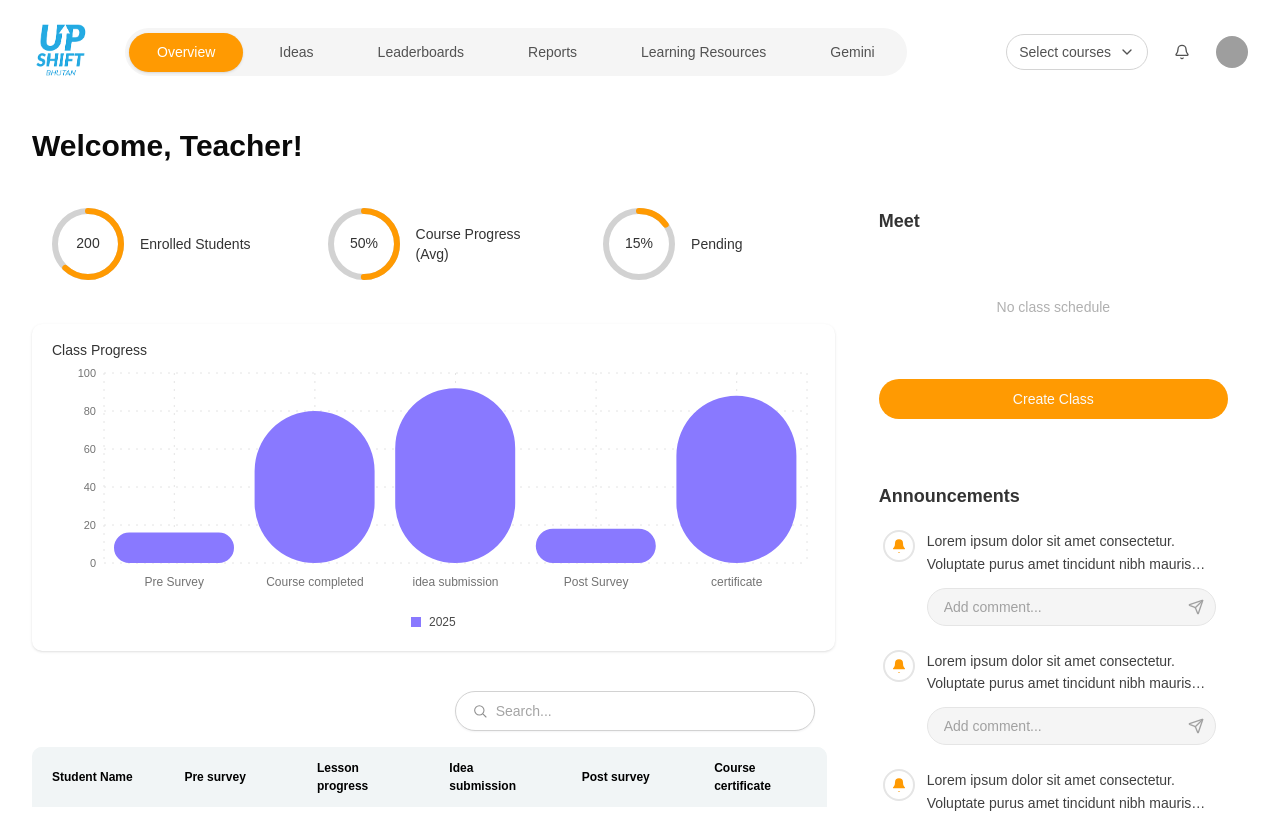
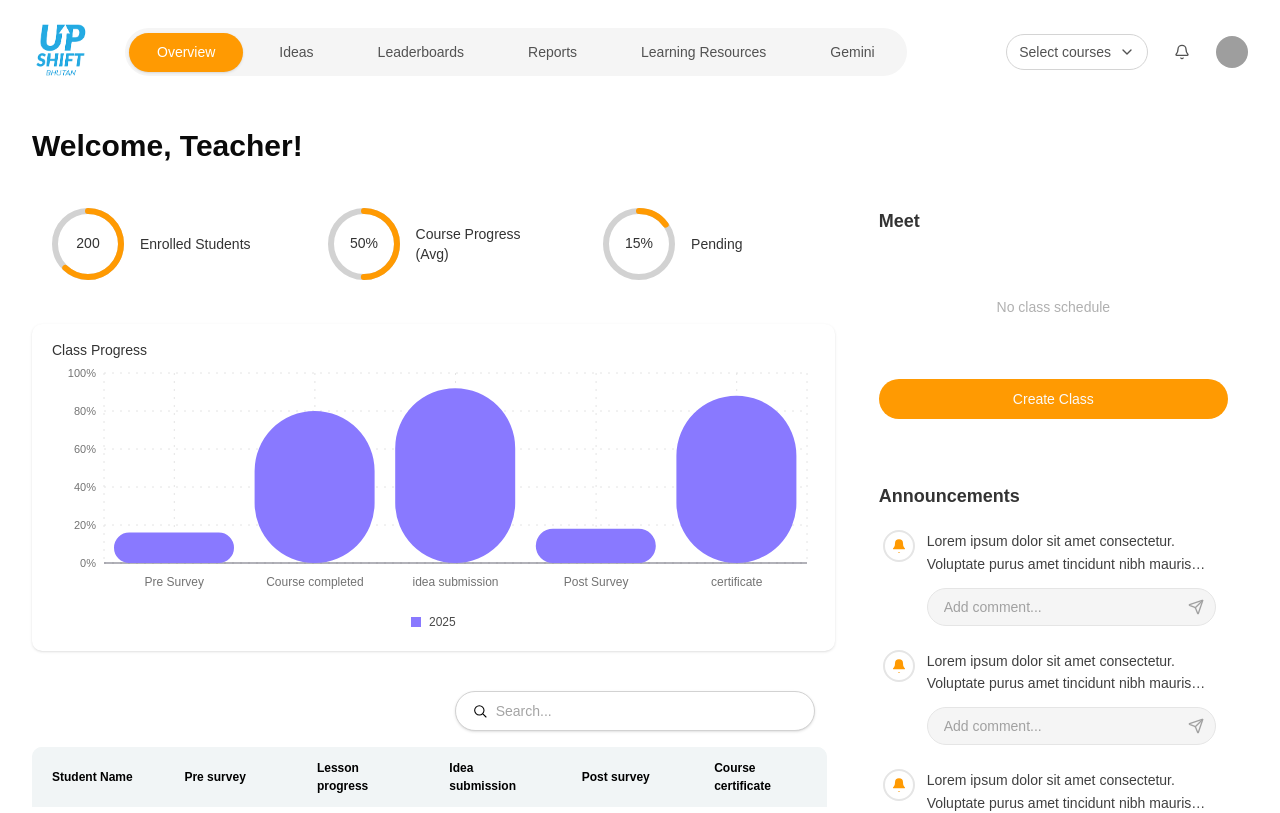
Before and after one commit to Digi9ReachInfoSystems/google-classroom, a Next.js app: page /teacher/dashboard in a window 1280 px wide. Shown: the top 813 px of the page. Built offline with nearby package versions, Linux system fonts and the light colour scheme; grey boxes are pictures that could not be loaded.

Commit message:
chats color changes updated

```diff
--- a/src/components/teacherdashboard/teacheroverview/modules/ClassProgressCard.tsx
+++ b/src/components/teacherdashboard/teacheroverview/modules/ClassProgressCard.tsx
@@ -1,7 +1,7 @@
 "use client";
 
 import React from "react";
-import { Bar, BarChart, CartesianGrid, XAxis, YAxis, ReferenceArea } from "recharts";
+import { Bar, BarChart, CartesianGrid, XAxis, YAxis } from "recharts";
 import { Card, CardContent } from "@/components/ui/card";
 import {
   ChartConfig,
@@ -37,6 +37,7 @@ export default function TeacherclassProgressCard() {
             margin={{ top: 12, right: 8, bottom: 8, left: 24 }}
             barCategoryGap={24}
             barGap={6}
+
           >
             <CartesianGrid strokeDasharray="2 6" vertical horizontal stroke="var(--neutral-200)" />
 
@@ -45,7 +46,7 @@ export default function TeacherclassProgressCard() {
             <XAxis
               dataKey="stage"
               tickLine={false}
-              axisLine={false}
+              axisLine={{ stroke: "#00001A4D", strokeWidth: 2 }} // dark & thick
               tickMargin={8}
               tick={{ fill: "var(--neutral-800)", fontSize: 12 }}
             />
@@ -56,9 +57,13 @@ export default function TeacherclassProgressCard() {
               tickLine={false}
               axisLine={false}
               tick={{ fill: "var(--neutral-700)", fontSize: 11 }}
+              tickFormatter={(value) => `${value}%`}
             />
 
-            <ChartTooltip cursor={{ fill: "transparent" }} content={<ChartTooltipContent className="text-[12px]" />} />
+            <ChartTooltip
+              cursor={{ fill: "transparent" }}
+              content={<ChartTooltipContent className="text-[12px]" formatter={(value) => `${value}%`} />}
+            />
 
             {/* Bars: width = 152px, color = #8979FF */}
             <Bar
@@ -67,8 +72,12 @@ export default function TeacherclassProgressCard() {
               radius={[70, 70, 70, 70]}
               barSize={120}
             />
+
           </BarChart>
+
         </ChartContainer>
+
+        {/* divider above legend */}
 
         {/* legend */}
         <div className="mt-3 flex items-center justify-center gap-2 text-[12px] text-[var(--neutral-900)]">
--- a/src/components/teacherdashboard/teacheroverview/modules/StudentsTable.tsx
+++ b/src/components/teacherdashboard/teacheroverview/modules/StudentsTable.tsx
@@ -91,8 +91,9 @@ export default function TeacherstudentsTable() {
     <div className="bg-white rounded-lg  border-neutral-200">
       {/* search pill */}
       <div className="px-5 pt-4 pb-4 flex justify-end">
-        <label className="flex items-center gap-2 rounded-full border border-[var(--neutral-300)] bg-white pl-4 pr-4 h-10 w-full sm:w-[300px] md:w-[360px] max-w-full shadow-[0_1px_2px_rgba(16,24,40,0.05)] focus-within:ring-2 focus-within:ring-[var(--neutral-200)]">
-          <svg width="16" height="16" viewBox="0 0 24 24" className="text-[var(--neutral-600)]">
+        <label className="relative flex items-center gap-2 rounded-full border border-[var(--neutral-300)] bg-white pl-4 pr-4 h-10 w-full sm:w-[300px] md:w-[360px] max-w-full shadow-sm focus-within:ring-2 focus-within:ring-[var(--neutral-200)] transition-colors">
+          <span className="sr-only">Search students</span>
+          <svg width="16" height="16" viewBox="0 0 24 24" className="text-black">
             <path
               d="M21 21l-4.35-4.35m1.35-5.65a7 7 0 11-14 0 7 7 0 0114 0z"
               fill="none"
@@ -103,10 +104,13 @@ export default function TeacherstudentsTable() {
             />
           </svg>
           <input
+            type="search"
+            enterKeyHint="search"
             value={q}
             onChange={(e) => setQ(e.target.value)}
-            className="bg-transparent outline-none flex-1 text-sm text-[var(--neutral-900)] placeholder-[var(--neutral-500)]"
+            className="bg-transparent outline-none flex-1 text-sm text-[var(--neutral-1000)] placeholder-[var(--neutral-500)]"
             placeholder="Search..."
+            aria-label="Search students"
           />
         </label>
       </div>
```
